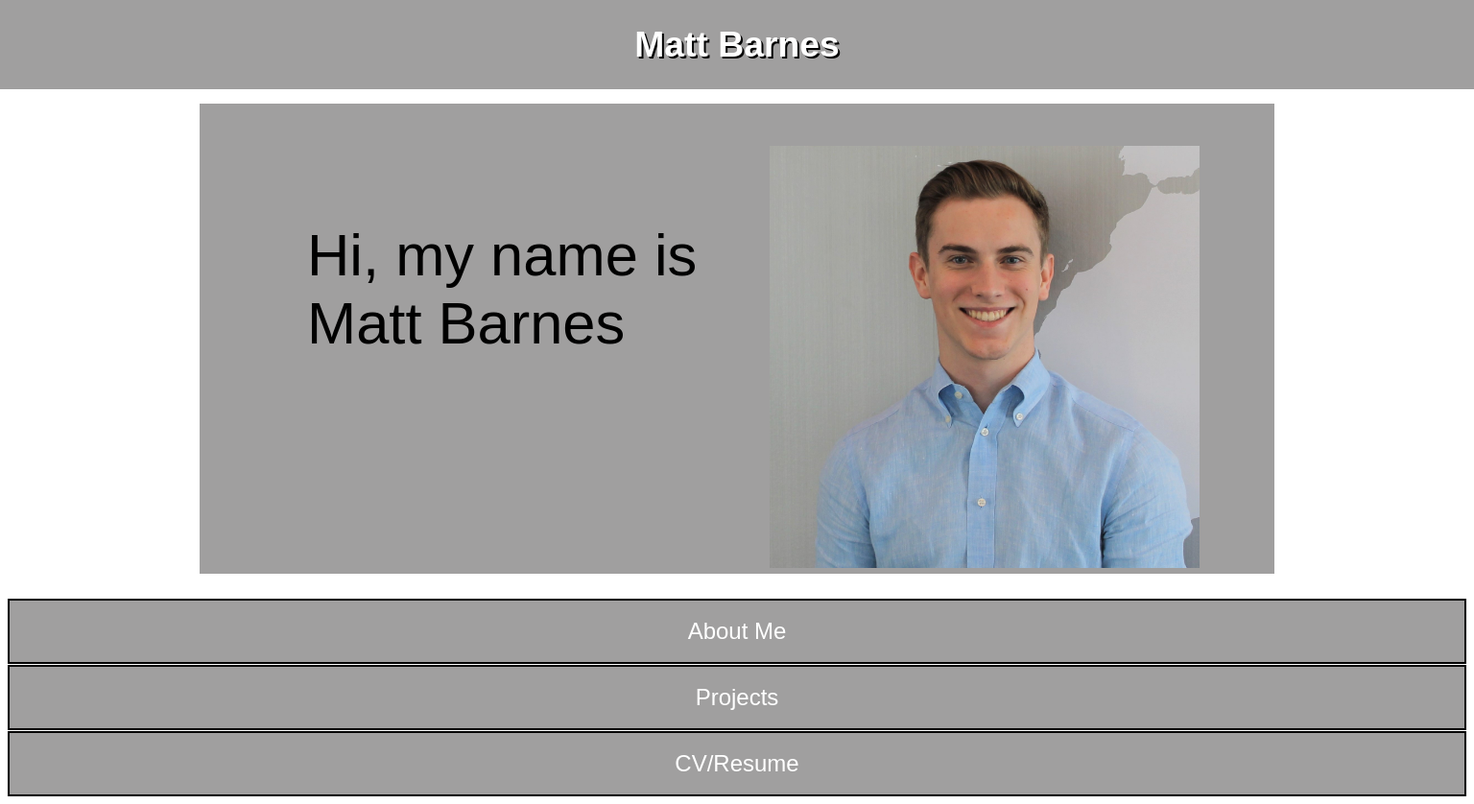
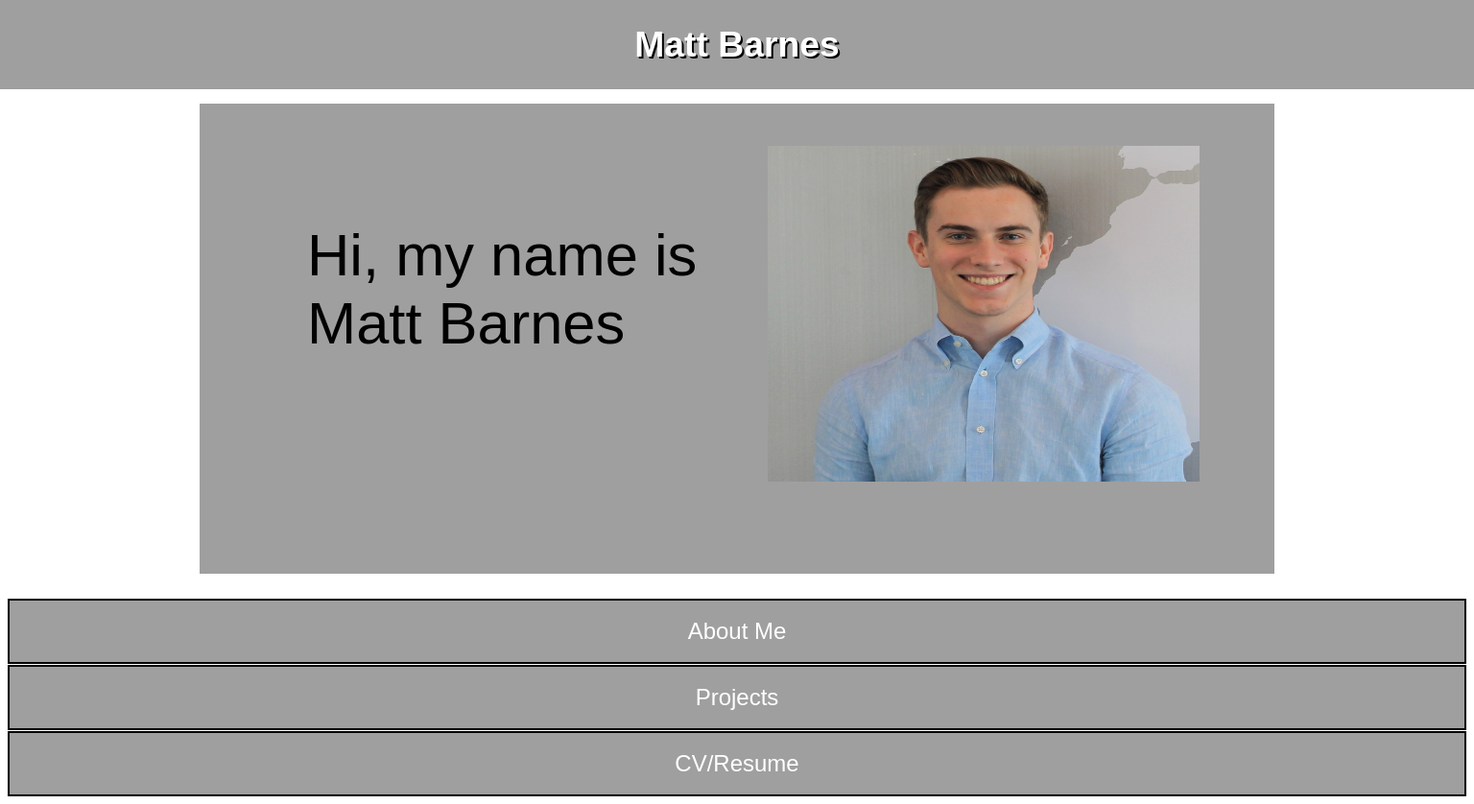
Before and after one commit to MattBarnes99/MattBarnes.github.io, a plain HTML site: page index.html in a window 1536 px wide. Shown: the whole page at 96% size. Drawn offline with Linux system fonts and the light colour scheme.

Commit message:
final sizing

```diff
--- a/styles.css
+++ b/styles.css
@@ -156,16 +156,16 @@ body{
 }
 
 /* special picture formatting for large devices */
-/* @media(min-width: 1440px){ */
+@media(min-width: 1500px){
 /* formating the profile photo */
-    /* .profile-photo{
+    .profile-photo{
         float: right;
-        height: 400px;
-        width: 500px;
+        height: 350px;
+        width: 450px;
         margin-right: 7%;
         margin-top: 3%;
     }
-} */
+}
 
 
 /* SMALL DEVICES */
```
